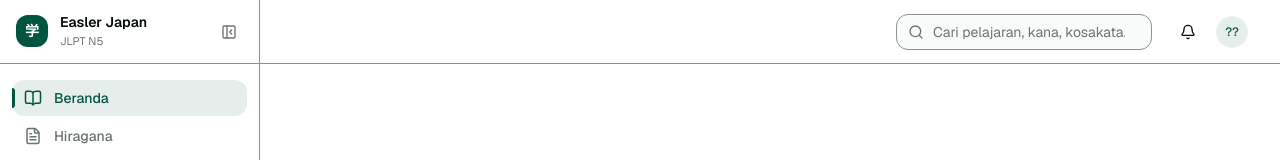
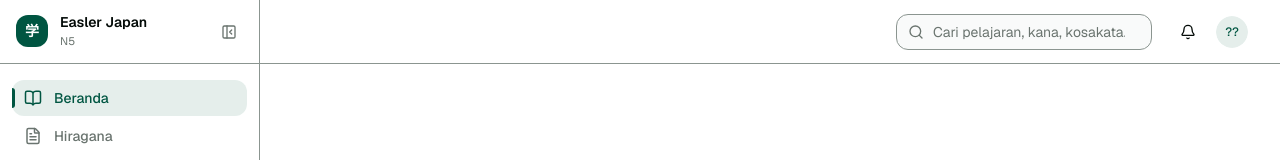
Before and after one commit to jifaa/learning_japan, a Next.js app: page /dashboard in a window 1280 px wide. Shown: the top 160 px of the page. Built offline with nearby package versions, Linux system fonts and the light colour scheme; no server answers.

Commit message:
change name

```diff
--- a/src/components/layout/app-sidebar.tsx
+++ b/src/components/layout/app-sidebar.tsx
@@ -96,7 +96,7 @@ export function AppSidebar({ collapsed = false }: { collapsed?: boolean }) {
                 Easler Japan
               </span>
               <span className="truncate text-[11px] text-muted-foreground">
-                JLPT N5
+                N5
               </span>
             </div>
           )}
```
